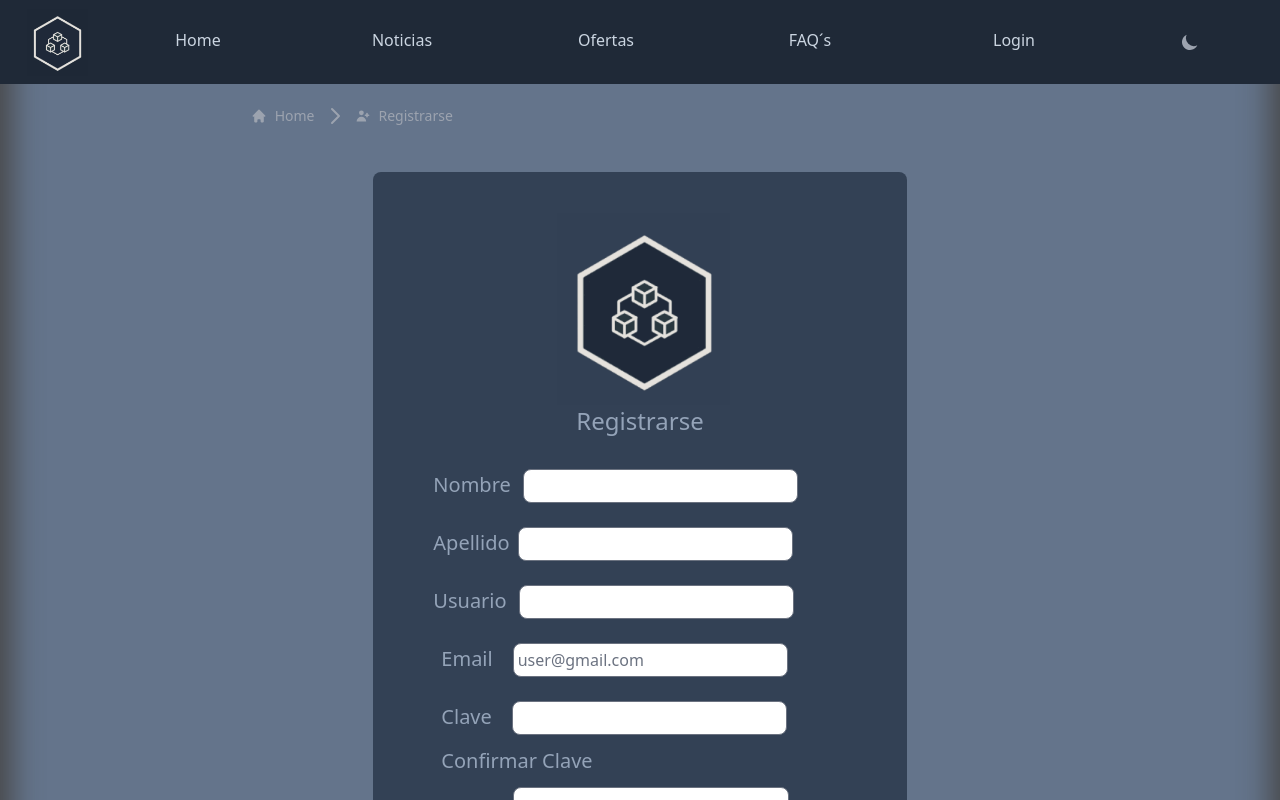
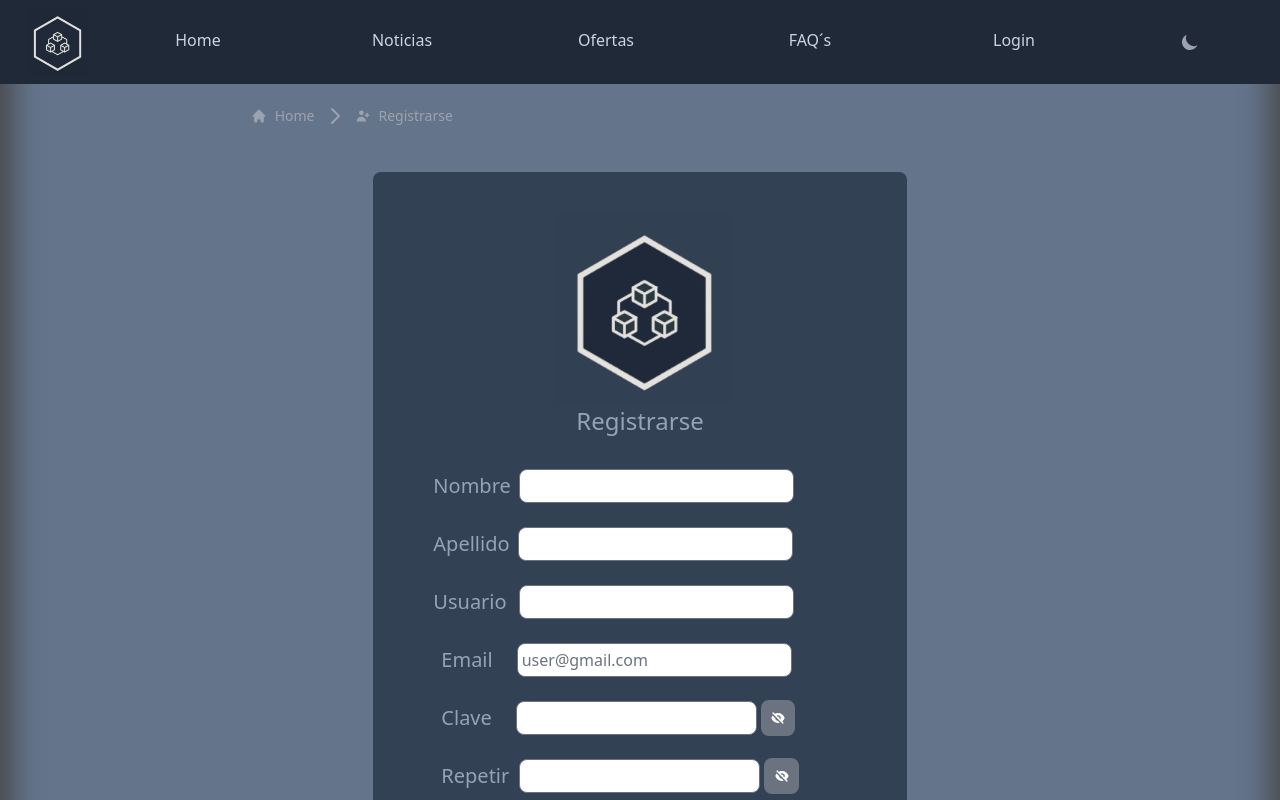
Before and after one commit to IsagiProject/isagi-news-react, a React (Vite) app: page /register in a window 1280 px wide. Shown: the top 800 px of the page. Built offline with nearby package versions, Linux system fonts and the light colour scheme.

Commit message:
mostrar contraseña y ajustes en diseño de paginas

```diff
--- /dev/null
+++ b/src/components/NewsComments.jsx
@@ -0,0 +1,115 @@
+import { useEffect, useState } from 'react'
+import { createPicker } from 'picmo'
+import { Comment } from './Comment'
+import { Spinner } from 'flowbite-react'
+import { useParams } from 'react-router-dom'
+import { sendComment, getComments } from '../services/sales'
+
+export function NewsComments() {
+  const { id } = useParams()
+  const [data, setData] = useState()
+  const [spinner, setSpinner] = useState(true)
+  useEffect(() => {
+    getComments({ newsId: id }).then((comments) => {
+      setData(comments)
+      setSpinner(false)
+    })
+  }, [])
+  const OnInput = () => {
+    const tx = document.getElementsByTagName('textarea')[0]
+    tx.style.height = 0
+    tx.style.height = tx.scrollHeight + 'px'
+  }
+
+  useEffect(() => {
+    OnInput()
+    const rootElement = document.querySelector('#pickerContainer')
+    function showPicker() {
+      document.querySelector('#pickerContainer').classList.toggle('visible')
+    }
+    // Create the picker
+    const picker = createPicker({
+      rootElement,
+      showPreview: false,
+      emojisPerRow: 7,
+      visibleRows: 3,
+      categories: [
+        'custom',
+        'smileys-emotion',
+        'people-body',
+        'animals-nature',
+        'food-drink',
+        'travel-places',
+        'activities',
+        'objects',
+        'symbols'
+      ]
+    })
+
+    // The picker emits an event when an emoji is selected. Do with it as you will!
+    const textArea = document.querySelector('textarea')
+    picker.addEventListener('emoji:select', (event) => {
+      console.log('Emoji selected:', event.emoji)
+      textArea.value += event.emoji
+    })
+    document.getElementById('botonemoji').addEventListener('click', showPicker)
+    const tx = document.getElementsByTagName('textarea')
+    for (let i = 0; i < tx.length; i++) {
+      tx[i].setAttribute(
+        'style',
+        'height:' + tx[i].scrollHeight + 'px;overflow-y:hidden;'
+      )
+      tx[i].addEventListener('input', OnInput, false)
+    }
+  }, [])
+  const handleEmojiClick = () => {
+    setDisplay(!display)
+  }
+  const handleSubmitComment = () => {
+    console.log('Comentario enviado')
+    const comment = document.getElementsByTagName('textarea')[0].value
+    document.getElementsByTagName('textarea')[0].value = ''
+    const token =
+      'eyJhbGciOiJIUzI1NiIsInR5cCI6IkpXVCJ9.eyJ1c2VyX2lkIjo0LCJuYW1lIjoiVEVTVCIsImVtYWlsIjoidGVzdEBnYWxkZXIzMTUuZ2EiLCJpYXQiOjE2ODAwMjIzMTEsImV4cCI6MTcxMTU3OTkxMX0.Uhm6gER92EWcgqbY-OE1GnEZnhkz5D48ilJN_RoGGI8'
+    sendComment({ newsId: id, comment, token })
+    setData([{ username: '@imanol', text: comment }, ...data])
+  }
+  const [display, setDisplay] = useState(false)
+
+  return (
+    <div className='bg-slate-300 dark:bg-slate-800 p-8 mx-auto mb-12 min-h-[5rem] w-5/6  justify-start rounded-md flex object-cover text-slate-800 dark:text-slate-300 text-xl flex-col'>
+      <link
+        rel='stylesheet'
+        href='https://fonts.googleapis.com/css2?family=Material+Symbols+Outlined:opsz,wght,FILL,GRAD@48,400,0,0'
+      />
+      <h2 className='pb-6 font-bold'>Comentarios:</h2>
+      <div className='flex flex-row pb-4'>
+        <textarea
+          onInput={OnInput}
+          placeholder='Escribe tu comentario:'
+          className='bg-transparent border-solid border-white border-b-2 outline-none resize-none overflow-hidden h-0 text-sm w-11/12'
+        />
+        <div className='relative inline'>
+          <button id='botonemoji' onClick={handleEmojiClick}>
+            <span className='material-symbols-outlined px-4'>add_reaction</span>
+          </button>
+
+          <div
+            id='pickerContainer'
+            className={`absolute z-10 ml-30 h-10 w-10 right-4 ${
+              display ? '' : 'hidden'
+            }`}
+          />
+        </div>
+        <button onClick={handleSubmitComment}>
+          <span className='material-symbols-outlined'>send</span>
+        </button>
+      </div>
+      <div>
+        {spinner && <Spinner aria-label='Default status example' />}
+        {data &&
+          data.map((item) => <Comment comment={item} key={item.comment_id} />)}
+      </div>
+    </div>
+  )
+}
--- a/src/components/breadcrumbs/MenuBreadcrumb.jsx
+++ b/src/components/breadcrumbs/MenuBreadcrumb.jsx
@@ -17,7 +17,7 @@ export default function MenuBreadcrumb() {
   const path = location.pathname.split('/')
 
   return (
-    <Breadcrumb className='bg-slate-100 py-3 px-36  text-slate-600 dark:text-slate-300 dark:bg-slate-500'>
+    <Breadcrumb className='bg-slate-100 py-3 px-36 text-slate-800 dark:text-slate-300 dark:bg-slate-500'>
       <BreadcrumbItem icon={HiHome} text='Home' link='/' />
 
       {/* News */}
--- a/src/pages/LoginPage.jsx
+++ b/src/pages/LoginPage.jsx
@@ -3,6 +3,8 @@ import logo from '../assets/logo.png'
 import { useState } from 'react'
 import { useAuthActions } from '../hooks/useAuthActions.js'
 import Popup from '../components/modal/Popup.jsx'
+import { HiEye, HiEyeOff } from 'react-icons/hi'
+import { Button } from 'flowbite-react'
 
 export function LoginPage() {
   const [loginSuccessful, setLoginSuccessful] = useState(false)
@@ -15,7 +17,6 @@ export function LoginPage() {
     const formData = new FormData(form)
     const email = formData.get('email')
     const password = formData.get('password')
-
     // Aquí puedes enviar los datos al servidor para su validación
     fetch('https://isagiapi.galder315.ga/auth/login', {
       method: 'POST',
@@ -44,7 +45,10 @@ export function LoginPage() {
   const handleModalClick = () => {
     setShowPopup(false)
   }
-
+  const [passwordShown, setPasswordShown] = useState(false)
+  const togglePassword = () => {
+    setPasswordShown(!passwordShown)
+  }
   return (
     <div className='justify-center '>
       <Popup
@@ -57,7 +61,7 @@ export function LoginPage() {
       {loginSuccessful && <Navigate to='/' />}
       <form
         onSubmit={handleSubmit}
-        className=' bg-slate-400 w-6/12 m-auto dark:bg-slate-700 p-12 my-8 justify-center rounded-lg'
+        className=' bg-slate-400 w-6/12 m-auto dark:bg-slate-700 my-8 pb-10 justify-center rounded-lg'
         action=''
       >
         <img src={logo} className='h-3/6 w-3/6 m-auto mb-5' alt='' />
@@ -67,33 +71,41 @@ export function LoginPage() {
         <div className='justify-items-center text-center'>
           <label
             htmlFor='email'
-            className='text-slate-700 dark:text-slate-400 text-xl my-1 text-right'
+            className='text-slate-700 dark:text-slate-400 text-xl my-1 text-left'
           >
             Email
           </label>
           <input
             type='email'
             name='email'
-            className='my-3 p-1 rounded-lg ml-4'
+            className='my-3 p-1 rounded-lg ml-2'
             placeholder='user@gmail.com'
             id='email'
           />
-          <br />
+          <br />{' '}
+          <div className='flex mx-40'>
             <label
               htmlFor='password'
-            className='text-slate-700 dark:text-slate-400 text-xl my-1 text-right'
+              className='text-slate-700 dark:text-slate-400 text-xl ml-4 my-auto text-right'
             >
               Clave
             </label>
             <input
-            type='password'
+              type={passwordShown ? 'text' : 'password'}
               name='password'
-            className='my-3 p-1 rounded-lg ml-4'
+              className='my-3 p-1 rounded-lg text-gray-500 ml-4'
               id='password'
-          />
+            />{' '}
+            <Button
+              className='w-1/12 mx-1 my-auto bg-gray-500 hover:bg-gray-800 dark:hover:bg-gray-800  transition duration-200 dark:bg-gray-500'
+              onClick={togglePassword}
+            >
+              {passwordShown ? <HiEye /> : <HiEyeOff />}
+            </Button>
+          </div>
         </div>
         <br />
-        <div className='flex justify-between'>
+        <div className='flex justify-between w-2/3 m-auto'>
           <button
             type='button'
             className='bg-gray-500 px-1 rounded-md hover:bg-slate-800 transition duration-200 mx-1 text-gray-300'
--- a/src/pages/RegisterPage.jsx
+++ b/src/pages/RegisterPage.jsx
@@ -1,6 +1,8 @@
 import { Link, Navigate } from 'react-router-dom'
 import logo from '../assets/logo.png'
 import { useState } from 'react'
+import { HiEye, HiEyeOff } from 'react-icons/hi'
+import { Button } from 'flowbite-react'
 export function RegisterPage() {
   const [name, setName] = useState('')
   const [lastName, setLastName] = useState('')
@@ -47,6 +49,14 @@ export function RegisterPage() {
       })
       .catch((error) => console.error(error))
   }
+  const [passwordShown, setPasswordShown] = useState(false)
+  const [confirmShown, setConfirmShown] = useState(false)
+  const togglePassword = () => {
+    setPasswordShown(!passwordShown)
+  }
+  const toggleConfirm = () => {
+    setConfirmShown(!confirmShown)
+  }
   return (
     <div className='justify-center'>
       {registerSuccessful && <Navigate to='/' />}
@@ -60,23 +70,25 @@ export function RegisterPage() {
           Registrarse
         </h1>
         <div className='justify-evenly px-5 my-2 '>
+          <div className='flex'>
             <label
               htmlFor='name'
-            className='text-slate-700 dark:text-slate-400 text-xl my-1 text-right'
+              className='text-slate-700 dark:text-slate-400 text-xl my-auto text-right'
             >
               Nombre
             </label>
             <input
               type='text'
               name='Name'
-            className='my-3 p-1 w-8/12 rounded-lg ml-3'
+              className='my-3 p-1 w-8/12 rounded-lg ml-2'
               id='name'
               onChange={(event) => setName(event.target.value)}
             />
-          <br />
+          </div>
+          <div className='flex'>
             <label
               htmlFor='last-name'
-            className='text-slate-700 dark:text-slate-400 text-xl my-1 text-right'
+              className='text-slate-700 dark:text-slate-400 text-xl my-auto text-right'
             >
               Apellido
             </label>
@@ -87,10 +99,11 @@ export function RegisterPage() {
               id='last-name'
               onChange={(event) => setLastName(event.target.value)}
             />
-          <br />
+          </div>
+          <div className='flex'>
             <label
               htmlFor='user-name'
-            className='text-slate-700 dark:text-slate-400 text-xl my-1 text-right'
+              className='text-slate-700 dark:text-slate-400 text-xl my-auto text-right'
             >
               Usuario
             </label>
@@ -101,50 +114,66 @@ export function RegisterPage() {
               id='user'
               onChange={(event) => setUser(event.target.value)}
             />
-          <br />
+          </div>
+
+          <div className='flex'>
             <label
               htmlFor='Email'
-            className='text-slate-700 dark:text-slate-400 text-xl my-1 ml-2 text-right'
+              className='text-slate-700 dark:text-slate-400 text-xl my-auto mx-2 text-right'
             >
               Email
             </label>
             <input
               type='email'
               name='Email'
-            className='my-3 p-1 w-8/12 rounded-lg ml-5'
+              className='my-3 p-1 w-8/12 rounded-lg ml-4'
               placeholder='user@gmail.com'
               id='email'
               onChange={(event) => setEmail(event.target.value)}
             />
-          <br />
+          </div>
+          <div className='flex'>
             <label
               htmlFor='Password'
-            className='text-slate-700 dark:text-slate-400 text-xl my-1 ml-2'
+              className='text-slate-700 dark:text-slate-400 text-xl my-auto ml-2'
             >
               Clave
             </label>
             <input
-            type='password'
+              type={passwordShown ? 'text' : 'password'}
               name='Password'
-            className='mx-5 my-3 w-8/12  p-1 rounded-lg'
+              className='ml-6 my-3 w-7/12 text-gray-500  p-1 rounded-lg'
               id='password'
               onChange={(event) => setPassword(event.target.value)}
             />
-          <br />
+            <Button
+              className='w-1/12 mx-1 my-auto bg-gray-500 hover:bg-gray-800 dark:hover:bg-gray-800  transition duration-200 dark:bg-gray-500'
+              onClick={togglePassword}
+            >
+              {passwordShown ? <HiEye /> : <HiEyeOff />}
+            </Button>
+          </div>
+          <div className='flex'>
             <label
               htmlFor='confirm'
-            className='text-slate-700 dark:text-slate-400 text-xl my-1 ml-2'
+              className='text-slate-700 my-auto dark:text-slate-400 text-xl ml-2'
             >
-            Confirmar Clave
+              Repetir
             </label>
-          <br />
             <input
-            type='password'
+              type={confirmShown ? 'text' : 'password'}
               name='Confirm'
-            className='ml-20 my-3 w-8/12  p-1 rounded-lg'
+              className='ml-2.5 my-3 w-7/12 text-gray-500  p-1 rounded-lg'
               id='confirm'
               onChange={(event) => setConfirm(event.target.value)}
             />
+            <Button
+              className='w-1/12 mx-1 my-auto bg-gray-500 hover:bg-gray-800 dark:hover:bg-gray-800  transition duration-200 dark:bg-gray-500'
+              onClick={toggleConfirm}
+            >
+              {confirmShown ? <HiEye /> : <HiEyeOff />}
+            </Button>
+          </div>
         </div>
 
         <br />
```
Also changed, not shown: src/components/NewsSummary.jsx (+9 -1 lines). Lines whose indentation alone changed are shown as unchanged.
